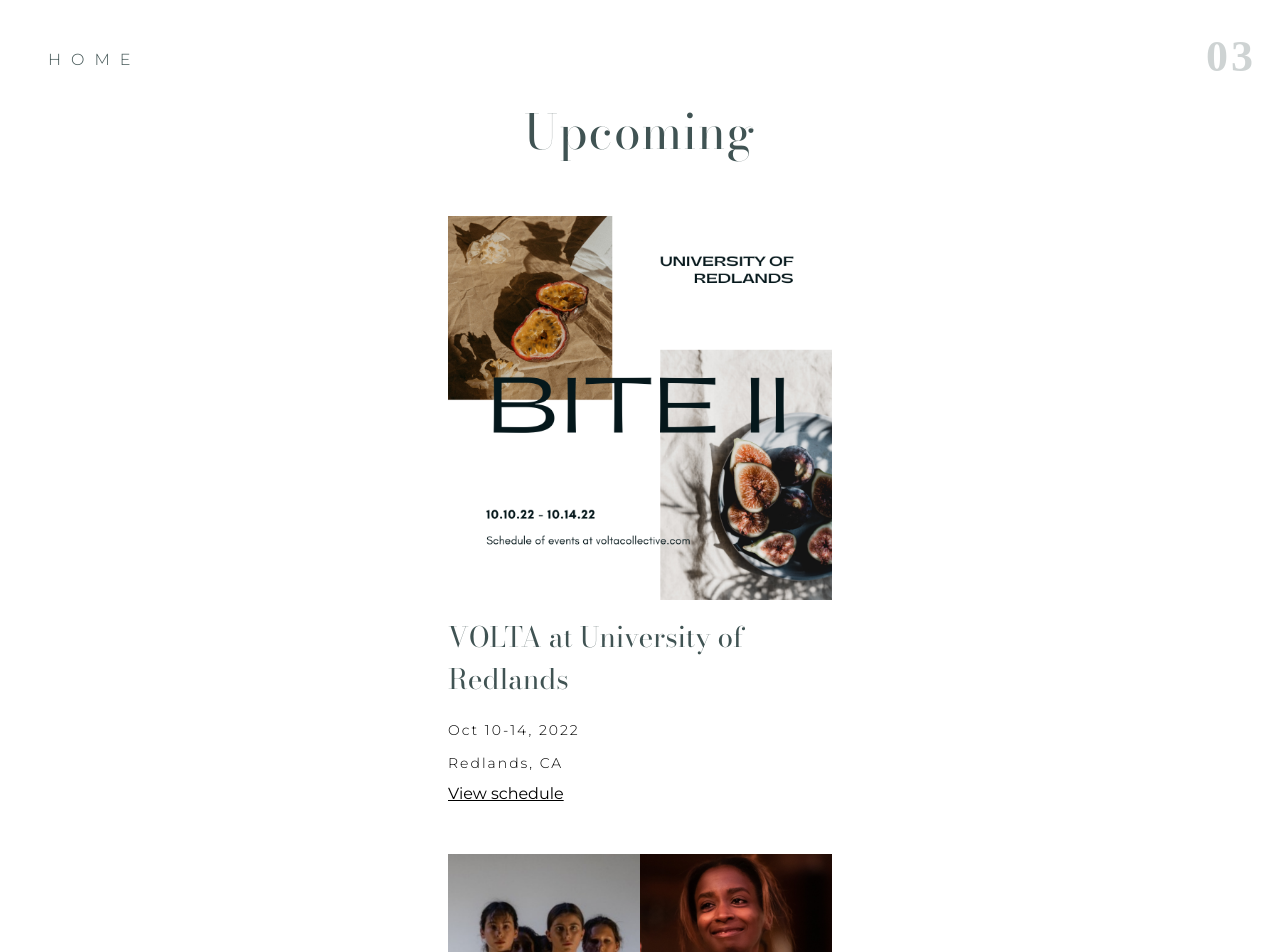
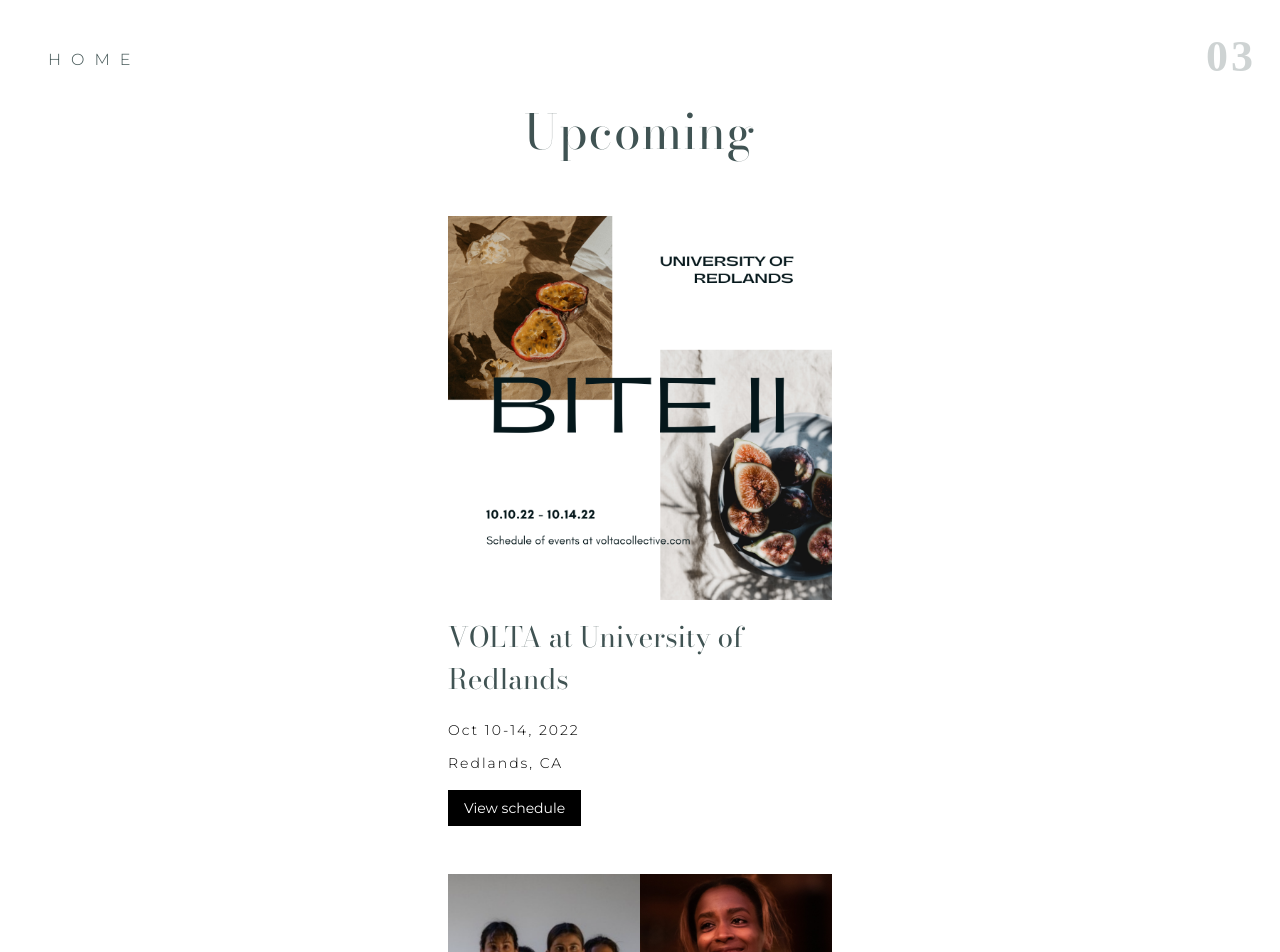
Before and after one commit to MeganParadowski1/volta, a Next.js app: page /upcoming in a window 1280 px wide. Shown: the top 952 px of the page. Built offline with nearby package versions, Linux system fonts and the light colour scheme; a web font is replaced by a local one.

Commit message:
Use ticket buttons on upcoming links

```diff
--- a/pages/upcoming.js
+++ b/pages/upcoming.js
@@ -19,14 +19,6 @@
     link: "http://tickets.voltacollective.com",
     thumbnail: "/milk.png",
   },
-  {
-    title: "",
-    text1: "",
-    text2: "",
-    linkText: "",
-    link: "",
-    thumbnail: "",
-  },
 ];
 
 export default function Upcoming() {
@@ -41,13 +33,11 @@
               <div className="subtitle py-4">{work.title}</div>
               <div className={styles.workText}>{work.text1}</div>
               <div className={styles.workText}>{work.text2}</div>
-              <a
-                style={{ textDecoration: "underline" }}
-                href={work.link}
-                target="_blank"
-              >
-                {work.linkText}
-              </a>
+              <button className="text-white bg-black px-4 py-2 mt-2 text-sm">
+                <a href={work.link} target="_blank">
+                  {work.linkText}
+                </a>
+              </button>
             </div>
           ))}
         </div>
```
